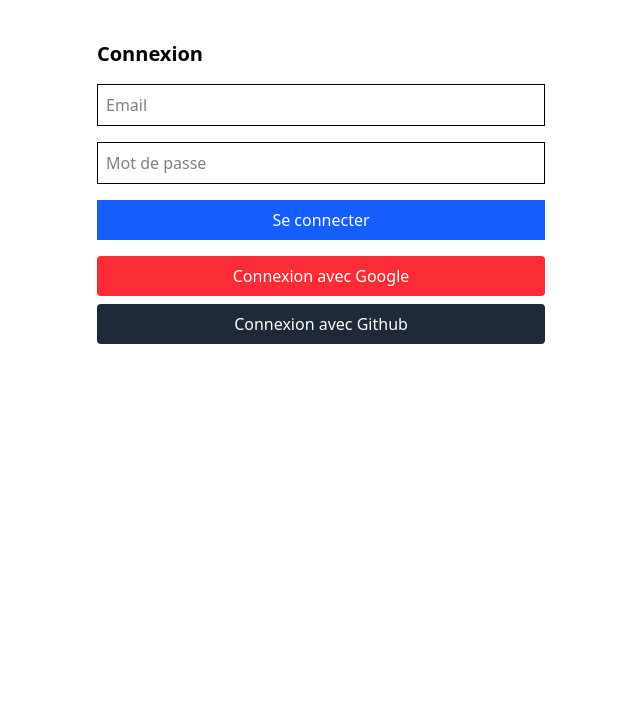
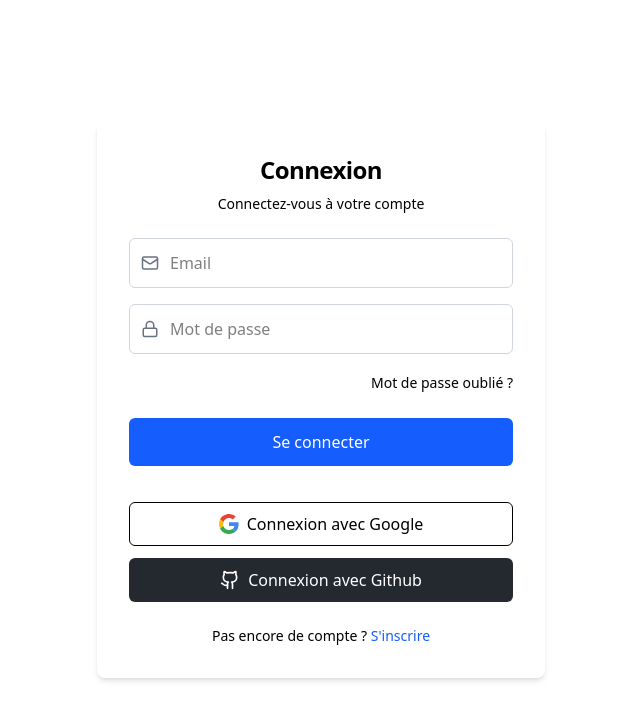
Before and after one commit to redt974/blog-app, a Next.js app: page /auth/login in a window 1280 px wide. Shown: the top 720 px of the page, without its empty margins (319-959 px from the left). Built offline with nearby package versions, Linux system fonts and the light colour scheme.

Commit message:
login/signup css

```diff
--- a/package.json
+++ b/package.json
@@ -17,8 +17,10 @@
     "bcryptjs": "^3.0.2",
     "browserslist": "4.21.9",
     "formidable": "^3.5.4",
+    "framer-motion": "^12.12.2",
     "fuse.js": "^7.1.0",
     "jsonwebtoken": "^9.0.2",
+    "lucide-react": "^0.511.0",
     "next": "^15.3.2",
     "next-auth": "^4.24.11",
     "nodemailer": "^6.10.1",
--- a/pages/auth/login.tsx
+++ b/pages/auth/login.tsx
@@ -1,83 +1,172 @@
-import { signIn } from "next-auth/react"
-import { useSearchParams } from "next/navigation"
-import { useState } from "react"
+import { signIn } from "next-auth/react";
+import { useSearchParams } from "next/navigation";
+import { useState } from "react";
+import { motion } from "framer-motion";
+import { GithubIcon } from "lucide-react";
+import { Mail, Lock, User, Github } from "lucide-react";
 
 export default function LoginPage() {
-  const [email, setEmail] = useState("")
-  const [password, setPassword] = useState("")
+  const [email, setEmail] = useState("");
+  const [password, setPassword] = useState("");
 
   const handleSubmit = async (e: React.FormEvent) => {
-    e.preventDefault()
+    e.preventDefault();
     await signIn("credentials", {
       email,
       password,
       callbackUrl: "/",
-    })
-  }
+    });
+  };
 
-  const searchParams = useSearchParams()
-  const error = searchParams.get("error")
+  const searchParams = useSearchParams();
+  const error = searchParams.get("error");
 
   const errorMessages: Record<string, string> = {
     CredentialsSignin: "Email ou mot de passe invalide",
     EmailSignin: "Lien invalide",
-    OAuthAccountNotLinked: "Ce compte est déjà lié à un autre mode de connexion.",
+    OAuthAccountNotLinked:
+      "Ce compte est déjà lié à un autre mode de connexion.",
     OAuthCallback: "Erreur de connexion avec Google",
     default: "Une erreur est survenue",
-  }
-  const errorMessage = error ? (errorMessages[error] || errorMessages.default) : ""
+  };
+  const errorMessage = error
+    ? errorMessages[error] || errorMessages.default
+    : "";
 
   return (
-    <form onSubmit={handleSubmit} className="max-w-md mx-auto mt-10 space-y-4">
-      <h1 className="text-xl font-bold">Connexion</h1>
+    <div className="min-h-screen flex items-center justify-center bg-gradient-to-b from-muted/50 to-background px-4">
+      <motion.div
+        initial={{ opacity: 0, y: 20 }}
+        animate={{ opacity: 1, y: 0 }}
+        transition={{ duration: 0.5 }}
+        className="w-full max-w-md"
+      >
+        <form
+          onSubmit={handleSubmit}
+          className="bg-card p-8 rounded-lg shadow-md overflow-hidden space-y-6"
+        >
+          <div className="text-center">
+            <h1 className="text-2xl font-semibold tracking-tight">Connexion</h1>
+            <p className="text-sm text-muted-foreground mt-2">
+              Connectez-vous à votre compte
+            </p>
+          </div>
+
+          <div className="space-y-4">
+            <div className="relative">
+              <span className="absolute inset-y-0 left-3 flex items-center text-gray-500">
+                <Mail size={18} />
+              </span>
               <input
-        className="border p-2 w-full"
+                className="w-full py-3 px-10 border border-gray-300 rounded-md focus:outline-none focus:ring-2 focus:ring-blue-500 focus:border-transparent transition-all"
                 type="email"
                 placeholder="Email"
                 value={email}
                 onChange={(e) => setEmail(e.target.value)}
               />
+            </div>
+            <div className="relative">
+              <span className="absolute inset-y-0 left-3 flex items-center text-gray-500">
+                <Lock size={18} />
+              </span>
               <input
-        className="border p-2 w-full"
+                className="w-full py-3 px-10 border border-gray-300 rounded-md focus:outline-none focus:ring-2 focus:ring-blue-500 focus:border-transparent transition-all"
                 type="password"
                 placeholder="Mot de passe"
                 value={password}
                 onChange={(e) => setPassword(e.target.value)}
               />
-      <button type="submit" className="bg-blue-600 text-white p-2 w-full">
+            </div>
+            <div className="text-right">
+              <button
+                type="button"
+                className="text-sm text-muted-foreground hover:text-primary transition-colors"
+              >
+                Mot de passe oublié ?
+              </button>
+            </div>
+          </div>
+
+          <motion.button
+            type="submit"
+            className="w-full bg-blue-600 hover:bg-blue-700 text-white font-medium py-3 px-4 rounded-md transition-colors focus:outline-none focus:ring-2 focus:ring-blue-500 focus:ring-offset-2 disabled:opacity-70 disabled:cursor-not-allowed"
+            whileHover={{ scale: 1.02 }}
+            whileTap={{ scale: 0.98 }}
+          >
             Se connecter
-      </button>
-      <div className="flex flex-col gap-2">
+          </motion.button>
+
+          <div className="space-y-3 pt-3">
             <button
               type="button"
               onClick={() => signIn("google", { callbackUrl: "/" })}
-          className="bg-red-500 text-white px-4 py-2 rounded"
+              className="w-full h-11 px-4 py-2 bg-white text-black border border-input rounded-md font-medium flex items-center justify-center gap-2 transition-colors hover:bg-slate-50"
             >
+              <svg viewBox="0 0 24 24" className="h-5 w-5" aria-hidden="true">
+                <path
+                  d="M12.0003 4.75C13.7703 4.75 15.3553 5.36002 16.6053 6.54998L20.0353 3.12C17.9503 1.19 15.2353 0 12.0003 0C7.31028 0 3.25527 2.69 1.28027 6.60998L5.27028 9.70998C6.21525 6.86002 8.87028 4.75 12.0003 4.75Z"
+                  fill="#EA4335"
+                />
+                <path
+                  d="M23.49 12.275C23.49 11.49 23.415 10.73 23.3 10H12V14.51H18.47C18.18 15.99 17.34 17.25 16.08 18.1L19.945 21.1C22.2 19.01 23.49 15.92 23.49 12.275Z"
+                  fill="#4285F4"
+                />
+                <path
+                  d="M5.26498 14.29C5.02498 13.57 4.88501 12.8 4.88501 12C4.88501 11.2 5.01998 10.43 5.26498 9.71001L1.275 6.61C0.46 8.23 0 10.06 0 12C0 13.94 0.46 15.77 1.28 17.39L5.26498 14.29Z"
+                  fill="#FBBC05"
+                />
+                <path
+                  d="M12.0004 24C15.2404 24 17.9654 22.935 19.9454 21.095L16.0804 18.095C15.0054 18.82 13.6204 19.245 12.0004 19.245C8.8704 19.245 6.21537 17.135 5.2654 14.285L1.27539 17.385C3.25539 21.31 7.3104 24 12.0004 24Z"
+                  fill="#34A853"
+                />
+              </svg>
               Connexion avec Google
             </button>
             <button
               type="button"
               onClick={() => signIn("github", { callbackUrl: "/" })}
-          className="bg-gray-800 text-white px-4 py-2 rounded"
+              className="w-full h-11 px-4 py-2 bg-[#24292F] text-white rounded-md font-medium flex items-center justify-center gap-2 transition-colors hover:bg-[#24292F]/90"
             >
+              <GithubIcon className="h-5 w-5" />
               Connexion avec Github
             </button>
-        {/* <button
-          type="button"
-          onClick={() => signIn("apple", { callbackUrl: "/" })}
-          className="bg-black text-white px-4 py-2 rounded"
+          </div>
+
+          {error && (
+            <motion.div
+              initial={{ opacity: 0, y: -10 }}
+              animate={{ opacity: 1, y: 0 }}
+              className="p-3 rounded-md bg-destructive/10 text-destructive text-sm"
             >
-          Connexion avec Apple
-        </button> */}
-      </div>
-      {error && <p className="text-red-500">{errorMessage}</p>}
+              <p>{errorMessage}</p>
+            </motion.div>
+          )}
+
           {error === "OAuthAccountNotLinked" && (
-        <div className="text-sm text-red-600">
-          Ce compte est déjà lié à un autre mode de connexion.<br />
-          Veuillez vous connecter avec l’autre méthode ou{" "}
-          <a href="/contact" className="underline text-blue-600">contactez-nous</a>.
+            <div className="text-sm text-destructive">
+              Ce compte est déjà lié à un autre mode de connexion.
+              <br />
+              Veuillez vous connecter avec l'autre méthode ou{" "}
+              <a href="/contact" className="text-primary hover:underline">
+                contactez-nous
+              </a>
+              .
             </div>
           )}
+
+          <div className="text-center text-sm">
+            <span className="text-muted-foreground">
+              Pas encore de compte ?
+            </span>{" "}
+            <a
+              href="/auth/register"
+              className="text-blue-600 hover:text-blue-800 font-medium"
+            >
+              S'inscrire
+            </a>
+          </div>
         </form>
-  )
+      </motion.div>
+    </div>
+  );
 }
--- a/pages/auth/register.tsx
+++ b/pages/auth/register.tsx
@@ -1,5 +1,7 @@
 import { useState } from "react"
 import { useRouter } from "next/navigation"
+import { Mail, Lock, User, Github } from 'lucide-react';
+import { useSession, signIn,  } from "next-auth/react"
 
 export default function RegisterPage() {
   const [error, setError] = useState<string | null>(null)
@@ -38,15 +40,111 @@ export default function RegisterPage() {
   }
 
   return (
-    <form onSubmit={handleSubmit} className="space-y-4 max-w-md mx-auto mt-8">
-      <h1 className="text-2xl font-bold">Créer un compte</h1>
-      <input type="text" name="name" placeholder="Nom" required className="p-2 border w-full" />
-      <input type="email" name="email" placeholder="Email" required className="p-2 border w-full" />
-      <input type="password" name="password" placeholder="Mot de passe" required className="p-2 border w-full" />
-      <button type="submit" disabled={loading} className="bg-blue-600 text-white px-4 py-2 rounded">
-        {loading ? "Création..." : "Créer le compte"}
-      </button>
-      {error && <p className="text-red-500">{error}</p>}
-    </form>
+    <div className="min-h-screen bg-gray-50 flex items-center justify-center p-4">
+      <div className="w-full max-w-md bg-white rounded-lg shadow-md overflow-hidden">
+        <div className="p-8">
+          <h1 className="text-2xl font-semibold text-center text-gray-800 mb-2">Créer un compte</h1>
+          <p className="text-center text-gray-600 mb-6">Inscrivez-vous pour accéder à votre espace</p>
+
+          <form onSubmit={handleSubmit} className="space-y-4">
+            <div className="space-y-1">
+              <div className="relative">
+                <span className="absolute inset-y-0 left-3 flex items-center text-gray-500">
+                  <User size={18} />
+                </span>
+                <input
+                  type="text"
+                  name="name"
+                  placeholder="Nom"
+                  required
+                  className="w-full py-3 px-10 border border-gray-300 rounded-md focus:outline-none focus:ring-2 focus:ring-blue-500 focus:border-transparent transition-all"
+                />
+              </div>
+            </div>
+
+            <div className="space-y-1">
+              <div className="relative">
+                <span className="absolute inset-y-0 left-3 flex items-center text-gray-500">
+                  <Mail size={18} />
+                </span>
+                <input
+                  type="email"
+                  name="email"
+                  placeholder="Email"
+                  required
+                  className="w-full py-3 px-10 border border-gray-300 rounded-md focus:outline-none focus:ring-2 focus:ring-blue-500 focus:border-transparent transition-all"
+                />
+              </div>
+            </div>
+
+            <div className="space-y-1">
+              <div className="relative">
+                <span className="absolute inset-y-0 left-3 flex items-center text-gray-500">
+                  <Lock size={18} />
+                </span>
+                <input
+                  type="password"
+                  name="password"
+                  placeholder="Mot de passe"
+                  required
+                  className="w-full py-3 px-10 border border-gray-300 rounded-md focus:outline-none focus:ring-2 focus:ring-blue-500 focus:border-transparent transition-all"
+                />
+              </div>
+            </div>
+
+            <button
+              type="submit"
+              disabled={loading}
+              className="w-full bg-blue-600 hover:bg-blue-700 text-white font-medium py-3 px-4 rounded-md transition-colors focus:outline-none focus:ring-2 focus:ring-blue-500 focus:ring-offset-2 disabled:opacity-70 disabled:cursor-not-allowed"
+            >
+              {loading ? "Création..." : "Créer le compte"}
+            </button>
+          </form>
+
+          {error && (
+            <div className="mt-4 p-3 bg-red-50 border border-red-200 text-red-600 rounded-md text-sm">
+              {error}
+            </div>
+          )}
+
+          <div className="relative flex items-center justify-center mt-6">
+            <div className="absolute inset-0 flex items-center">
+              <div className="w-full border-t border-gray-300"></div>
+            </div>
+            <div className="relative px-4 bg-white text-sm text-gray-500">
+              ou continuer avec
+            </div>
+          </div>
+
+          <div className="mt-6 grid grid-cols-2 gap-3">
+            <button
+              type="button"
+               onClick={() => signIn("google", { callbackUrl: "/" })}
+              className="w-full flex justify-center items-center gap-2 bg-white border border-gray-300 hover:bg-gray-50 text-gray-700 font-medium py-2.5 px-4 rounded-md transition-colors focus:outline-none focus:ring-2 focus:ring-gray-500 focus:ring-offset-2"
+            >
+              <svg width="20" height="20" viewBox="0 0 48 48">
+                <path fill="#FFC107" d="M43.611,20.083H42V20H24v8h11.303c-1.649,4.657-6.08,8-11.303,8c-6.627,0-12-5.373-12-12c0-6.627,5.373-12,12-12c3.059,0,5.842,1.154,7.961,3.039l5.657-5.657C34.046,6.053,29.268,4,24,4C12.955,4,4,12.955,4,24c0,11.045,8.955,20,20,20c11.045,0,20-8.955,20-20C44,22.659,43.862,21.35,43.611,20.083z"></path>
+                <path fill="#FF3D00" d="M6.306,14.691l6.571,4.819C14.655,15.108,18.961,12,24,12c3.059,0,5.842,1.154,7.961,3.039l5.657-5.657C34.046,6.053,29.268,4,24,4C16.318,4,9.656,8.337,6.306,14.691z"></path>
+                <path fill="#4CAF50" d="M24,44c5.166,0,9.86-1.977,13.409-5.192l-6.19-5.238C29.211,35.091,26.715,36,24,36c-5.202,0-9.619-3.317-11.283-7.946l-6.522,5.025C9.505,39.556,16.227,44,24,44z"></path>
+                <path fill="#1976D2" d="M43.611,20.083H42V20H24v8h11.303c-0.792,2.237-2.231,4.166-4.087,5.571c0.001-0.001,0.002-0.001,0.003-0.002l6.19,5.238C36.971,39.205,44,34,44,24C44,22.659,43.862,21.35,43.611,20.083z"></path>
+              </svg>
+              Google
+            </button>
+            <button
+              type="button"
+              onClick={() => signIn("github", { callbackUrl: "/" })}
+              className="w-full flex justify-center items-center gap-2 bg-gray-900 hover:bg-gray-800 text-white font-medium py-2.5 px-4 rounded-md transition-colors focus:outline-none focus:ring-2 focus:ring-gray-900 focus:ring-offset-2"
+            >
+              <Github size={20} />
+              GitHub
+            </button>
+          </div>
+
+          <p className="mt-8 text-center text-gray-600 text-sm">
+            Déjà inscrit ? <a onClick={() => signIn()}  className="text-blue-600 hover:text-blue-800 font-medium">Se connecter</a>
+          </p>
+        </div>
+      </div>
+    </div>
   )
 }
```
Also changed, not shown: 2 other files (tests, documents, lock files or other folders). Lines whose indentation alone changed are shown as unchanged.
